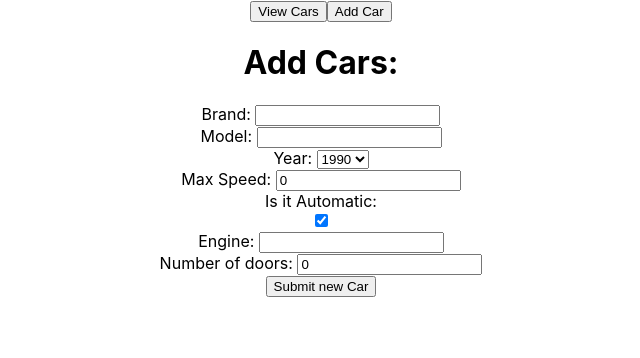
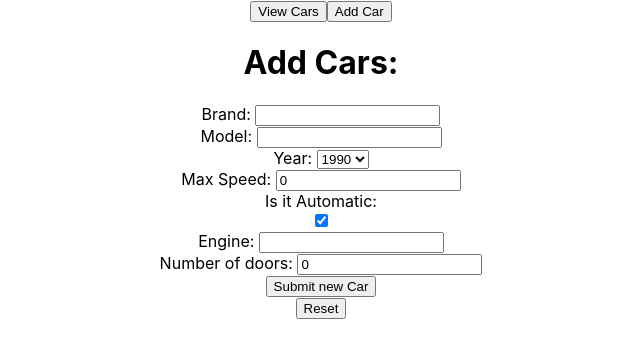
Before and after one commit to aleksandarkacar/react-cars-app, a React (Create React App) app: page /add in a window 1280 px wide. Shown: the top 358 px of the page, without its empty margins (319-959 px from the left). Built offline with nearby package versions, Linux system fonts and the light colour scheme.

Commit message:
Cetvrti zadatak zavrsen

```diff
--- a/src/components/CarSubmitForm.js
+++ b/src/components/CarSubmitForm.js
@@ -2,6 +2,7 @@ export const CarSubmitForm = ({ newCar, setNewCar, handleOnSubmitCar }) => {
   const yearArray = [...Array(29).keys()];
 
   return (
+    <div>
       <form onSubmit={handleOnSubmitCar}>
         <div>
           <label>Brand: </label>
@@ -77,5 +78,23 @@ export const CarSubmitForm = ({ newCar, setNewCar, handleOnSubmitCar }) => {
           <button type="submit">Submit new Car</button>
         </div>
       </form>
+      <div>
+        <button
+          onClick={() => {
+            setNewCar({
+              brand: "",
+              model: "",
+              year: 0,
+              maxSpeed: 0,
+              isAutomatic: true,
+              engine: "",
+              numberOfDoors: 0,
+            });
+          }}
+        >
+          Reset
+        </button>
+      </div>
+    </div>
   );
 };
```
Lines whose indentation alone changed are shown as unchanged.
